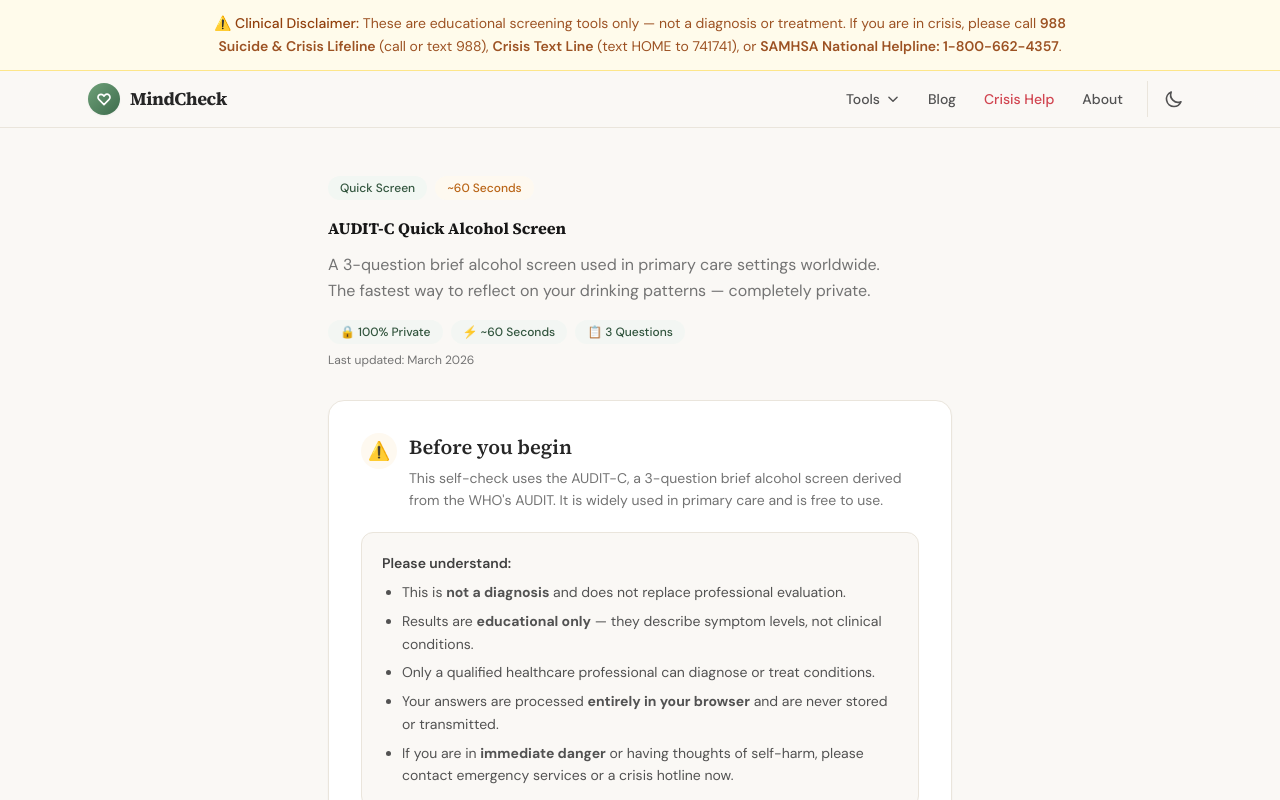
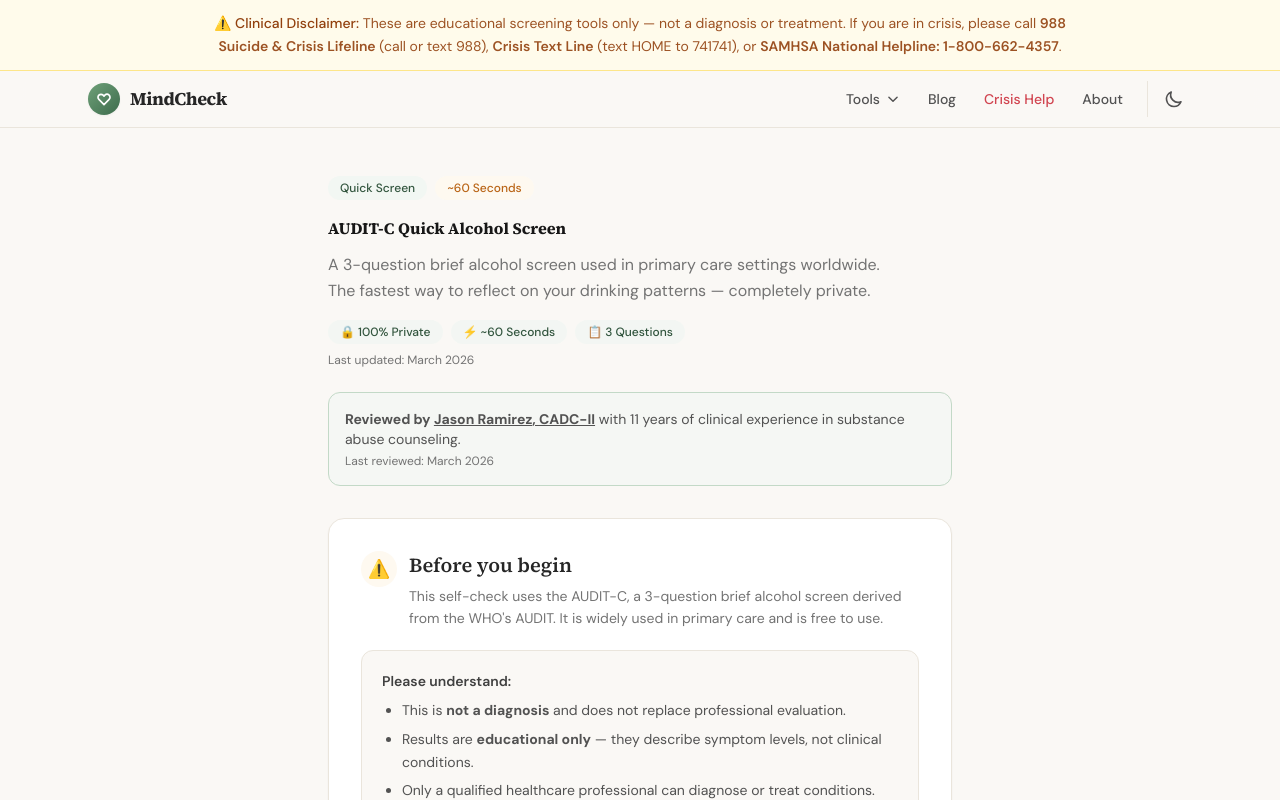
Before and after one commit to raiderj77/mhsud, a Next.js app: page /audit-c-alcohol-screen in a window 1280 px wide. Shown: the top 800 px of the page. Built offline with nearby package versions, Linux system fonts and the light colour scheme.

Commit message:
fix: add CADC-II attribution to audit-c page — resolves last high issue
Co-Authored-By: Claude Opus 4.6 (1M context) <noreply@anthropic.com>

```diff
--- a/src/app/audit-c-alcohol-screen/AUDITCClient.tsx
+++ b/src/app/audit-c-alcohol-screen/AUDITCClient.tsx
@@ -163,6 +163,7 @@ export function AUDITCClient({ faqData }: Props) {
           ))}
         </div>
         <p className="text-xs text-neutral-500 dark:text-neutral-400 mt-2">Last updated: March 2026</p>
+        <ToolReviewerBio />
       </header>
 
       {!accepted && (
```
